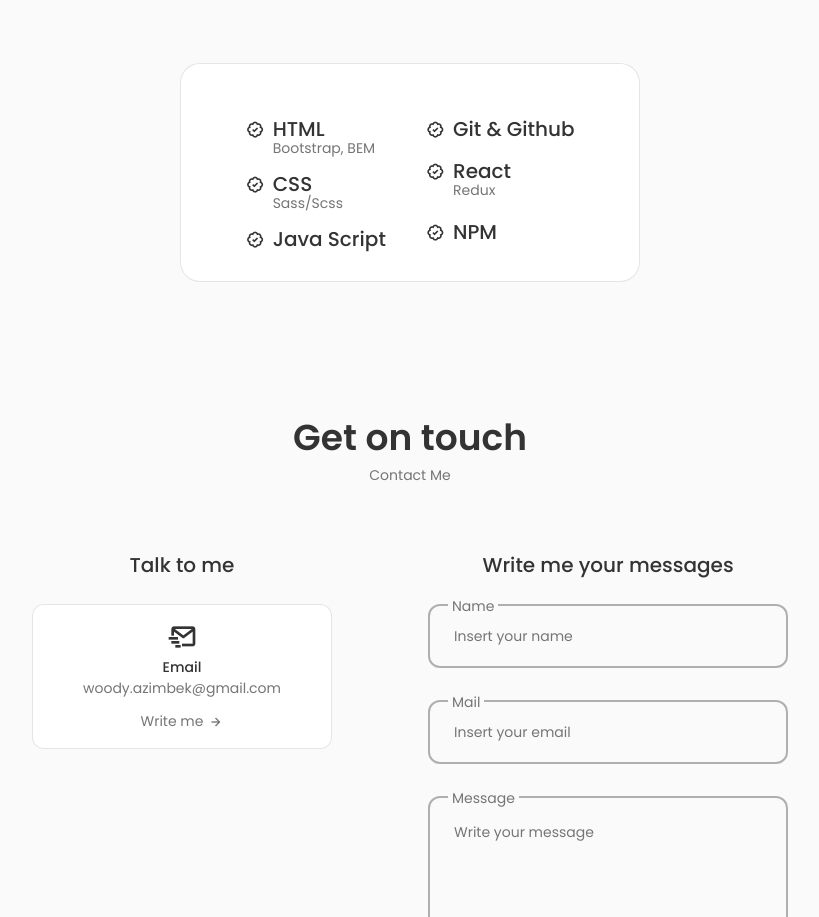
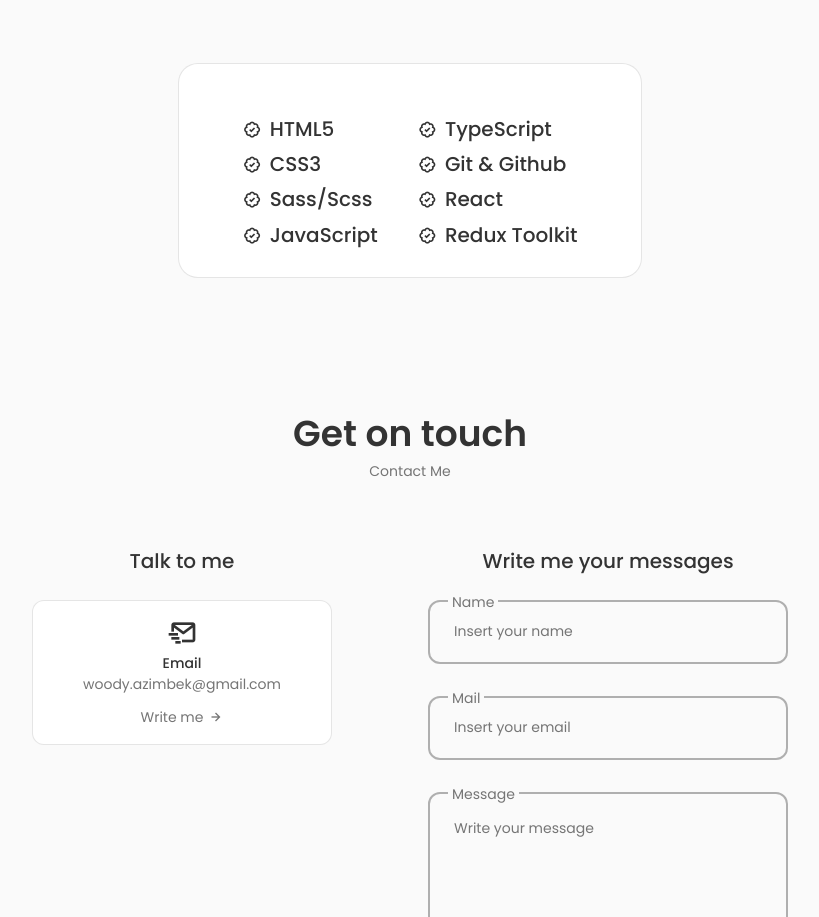
Before and after one commit to azimust/azimust.github.io, a React (Create React App) app: page / in a window 1280 px wide. Shown: the part 1360-2277 px from the top of the page, without its empty margins (230-1049 px from the left). Built offline with nearby package versions, Linux system fonts and the light colour scheme; the HTML template or start-up script is replaced by a standard one.

Commit message:
improvement: upd tech level

```diff
--- a/src/components/Skills/Frontend.jsx
+++ b/src/components/Skills/Frontend.jsx
@@ -11,8 +11,7 @@ const Frontend = () => {
                         <i className='bx bx-badge-check'></i>
 
                         <div>
-                        <h3 className="skills__name">HTML</h3>
-                        <span className='skills__add'>Bootstrap, BEM</span>
+                            <h3 className="skills__name">HTML5</h3>
                         </div>
                     </div>
 
@@ -20,8 +19,7 @@ const Frontend = () => {
                         <i className='bx bx-badge-check'></i>
 
                         <div>
-                        <h3 className="skills__name">CSS</h3>
-                        <span className='skills__add'>Sass/Scss</span>
+                            <h3 className="skills__name">CSS3</h3>
                         </div>
                     </div>
 
@@ -29,11 +27,26 @@ const Frontend = () => {
                         <i className='bx bx-badge-check'></i>
 
                         <div>
-                        <h3 className="skills__name">Java Script</h3>
+                            <h3 className="skills__name">Sass/Scss</h3>
+                        </div>
+                    </div>
+
+                    <div className="skills__data">
+                        <i className='bx bx-badge-check'></i>
+
+                        <div>
+                            <h3 className="skills__name">JavaScript</h3>
                         </div>
                     </div>
                 </div>
                 <div className="skills__group">
+                    <div className="skills__data">
+                        <i className='bx bx-badge-check'></i>
+
+                        <div>
+                            <h3 className="skills__name">TypeScript</h3>
+                        </div>
+                    </div>
                     <div className="skills__data">
                         <i className='bx bx-badge-check'></i>
 
@@ -47,7 +60,6 @@ const Frontend = () => {
 
                         <div>
                             <h3 className="skills__name">React</h3>
-                          <span className='skills__add'>Redux</span>
                         </div>
                     </div>
 
@@ -55,7 +67,7 @@ const Frontend = () => {
                         <i className='bx bx-badge-check'></i>
 
                         <div>
-                          <h3 className="skills__name">NPM</h3>
+                            <h3 className="skills__name">Redux Toolkit</h3>
                         </div>
                     </div>
                 </div>
```
Lines whose indentation alone changed are shown as unchanged.
